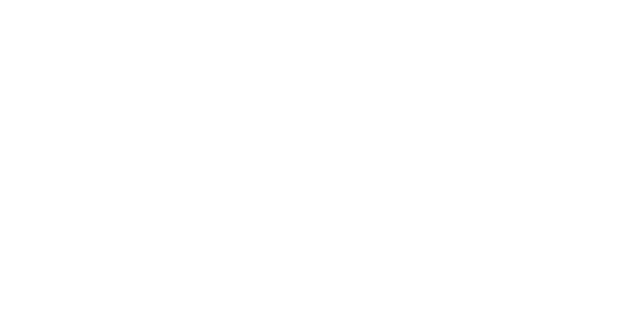
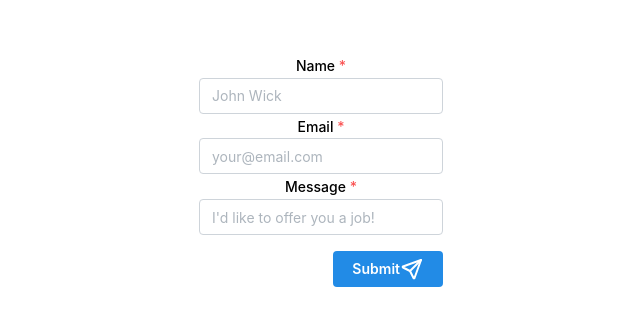
Before and after one commit to lukechn99/lukechn99.github.io, a React (Vite) app: page /#/contact in a window 1280 px wide. Before the commit this address had no page. Shown: the part 230-556 px from the top of the page, without its empty margins (319-959 px from the left). Built offline with nearby package versions, Linux system fonts and the light colour scheme.

Commit message:
Adding contact page and fleshing out some other details

```diff
--- a/src/App.tsx
+++ b/src/App.tsx
@@ -1,6 +1,6 @@
 import { Center, Stack, ActionIcon, Space, ThemeIcon, Title, Box } from '@mantine/core'
 import './App.css'
-import { IconCode, IconBrandGithub, IconBrandLinkedin } from '@tabler/icons-react'
+import { IconCode, IconBrandGithub, IconBrandLinkedin, IconBrandGmail } from '@tabler/icons-react'
 import { Link } from 'react-router-dom'
 import { useEffect } from 'react'
 import { useState } from 'react'
@@ -50,8 +50,8 @@ function App() {
       </Box>
       <Space h="md" />
       {PushingHoverIcon(
-        <ActionIcon component={Link} to="/works" variant="filled" size="xl" aria-label="Works">
-          <ThemeIcon radius="s" size="xl">
+        <ActionIcon component={Link} to="/works" variant="filled" size="xl" radius="xl" aria-label="Works">
+          <ThemeIcon radius="lg" size="xl">
             <IconCode style={{ width: '80%', height: '80%' }} />
           </ThemeIcon>
         </ActionIcon>,
@@ -60,8 +60,8 @@ function App() {
         </Box>
       )}
       {PushingHoverIcon(
-        <ActionIcon variant="filled" size="xl" aria-label="GitHub" component="a" href="https://github.com/lukechn99" target="_blank" rel="noopener noreferrer">
-          <ThemeIcon radius="s" size="xl">
+        <ActionIcon variant="filled" size="xl" radius="xl" aria-label="GitHub" component="a" href="https://github.com/lukechn99" target="_blank" rel="noopener noreferrer">
+          <ThemeIcon radius="lg" size="xl">
             <IconBrandGithub style={{ width: '80%', height: '80%' }} />
           </ThemeIcon>
         </ActionIcon>,
@@ -70,13 +70,23 @@ function App() {
         </Box>
       )}
       {PushingHoverIcon(
-        <ActionIcon variant="filled" size="xl" aria-label="LinkedIn" component="a" href="https://www.linkedin.com/in/chen-luke" target="_blank" rel="noopener noreferrer">
-          <ThemeIcon radius="s" size="xl">
+        <ActionIcon variant="filled" size="xl" radius="xl" aria-label="LinkedIn" component="a" href="https://www.linkedin.com/in/chen-luke" target="_blank" rel="noopener noreferrer">
+          <ThemeIcon radius="lg" size="xl">
             <IconBrandLinkedin style={{ width: '80%', height: '80%' }} />
           </ThemeIcon>
         </ActionIcon>,
         <Box p="xs">
           Connect with me on LinkedIn
+        </Box>
+      )}
+      {PushingHoverIcon(
+        <ActionIcon component={Link} to="/contact" variant="filled" size="xl" radius="xl" aria-label="Works">
+          <ThemeIcon radius="lg" size="xl">
+            <IconBrandGmail style={{ width: '80%', height: '80%' }} />
+          </ThemeIcon>
+        </ActionIcon>,
+        <Box p="xs">
+          Send me a message!
         </Box>
       )}
       <Space h="sm" />
--- /dev/null
+++ b/src/Contact.tsx
@@ -0,0 +1,59 @@
+import { useState } from 'react';
+import type { FormEvent } from 'react';
+import { Alert, Button, Group, Space, Stack, TextInput } from '@mantine/core';
+import { IconInfoCircle, IconSend } from '@tabler/icons-react';
+
+export default function Contact() {
+  const [result, setResult] = useState<string | null>(null)
+
+  const icon = <IconInfoCircle />
+
+  const onSubmit = async (event: FormEvent<HTMLFormElement>) => {
+    event.preventDefault()
+    const formData = new FormData(event.currentTarget)
+
+    // Check metrics and configuration at https://app.web3forms.com/dashboard
+    formData.append("access_key", "4f764b66-efef-4656-b7eb-1c426af6d1d7")
+
+    const response = await fetch("https://api.web3forms.com/submit", {
+      method: "POST",
+      body: formData
+    })
+
+    const data = await response.json()
+    setResult(data.success ? "Success!" : "Error")
+  }
+
+  return (<Stack maw="80vw" bg="var(--mantine-color-body)" p="md" gap="md">
+    {result && <Alert variant="light" color="blue" withCloseButton title="Alert title" icon={icon} onClose={() => setResult(null)}>
+      <p>{result}</p>
+    </Alert>}
+    <form onSubmit={onSubmit} >
+      <TextInput
+        withAsterisk
+        label="Name"
+        placeholder="John Wick"
+        required={true}
+        type="text"
+        autoComplete="name"
+      />
+      <TextInput
+        withAsterisk
+        label="Email"
+        placeholder="your@email.com"
+        required={true}
+        type="email"
+      />
+      <TextInput
+        withAsterisk
+        label="Message"
+        placeholder="I'd like to offer you a job!"
+        required={true}
+        type="text"
+      />
+      <Group justify="flex-end" mt="md">
+        <Button type="submit">Submit {<Space />} {<IconSend />}</Button>
+      </Group>
+    </form>
+  </Stack>)
+}
--- a/src/Works.tsx
+++ b/src/Works.tsx
@@ -3,9 +3,13 @@ import { Button, Group, Box, Center, Stack, Title } from '@mantine/core';
 import { useState } from 'react';
 import { FloatingIndicator } from '@mantine/core';
 
-const data = ['Maps', 'Vue', 'Angular', 'Svelte'];
+const data = ['Maps', 'Micro-frontends', 'AWS', 'Games'];
+// Maps will include map tiles, routing, scrubbing, jumping to locations, travel pins, flights, etc.
+// Micro-frontends should showcase module federated widgets like a calculator, Sankey diagram maker, and others
+// AWS could include architectures, learnings, best practices, etc.
+// After I finish the WebRTC games I can showcase some learnings there too.
 
-function Works() {
+export default function Works() {
   const [rootRef, setRootRef] = useState<HTMLDivElement | null>(null);
   const [controlsRefs, setControlsRefs] = useState<Record<string, HTMLButtonElement | null>>({});
   const [active, setActive] = useState(0);
@@ -55,5 +59,3 @@ function Works() {
     </Center>
   )
 }
-
-export default Works
--- a/src/main.tsx
+++ b/src/main.tsx
@@ -6,6 +6,7 @@ import App from './App.tsx'
 import { MantineProvider } from '@mantine/core'
 import '@mantine/core/styles.css'
 import Works from './Works.tsx'
+import Contact from './Contact.tsx'
 
 createRoot(document.getElementById('root') as HTMLElement).render(
   <StrictMode>
@@ -14,7 +15,7 @@ createRoot(document.getElementById('root') as HTMLElement).render(
         <Routes>
           <Route path="/" element={<App />} />
           <Route path="/works" element={<Works />} />
-          {/* <Route path="/contact" element={<Contact />} /> */}
+          <Route path="/contact" element={<Contact />} />
         </Routes>
       </HashRouter>
     </MantineProvider>
```
Also changed, not shown: 1 other file (tests, documents, lock files or other folders).
